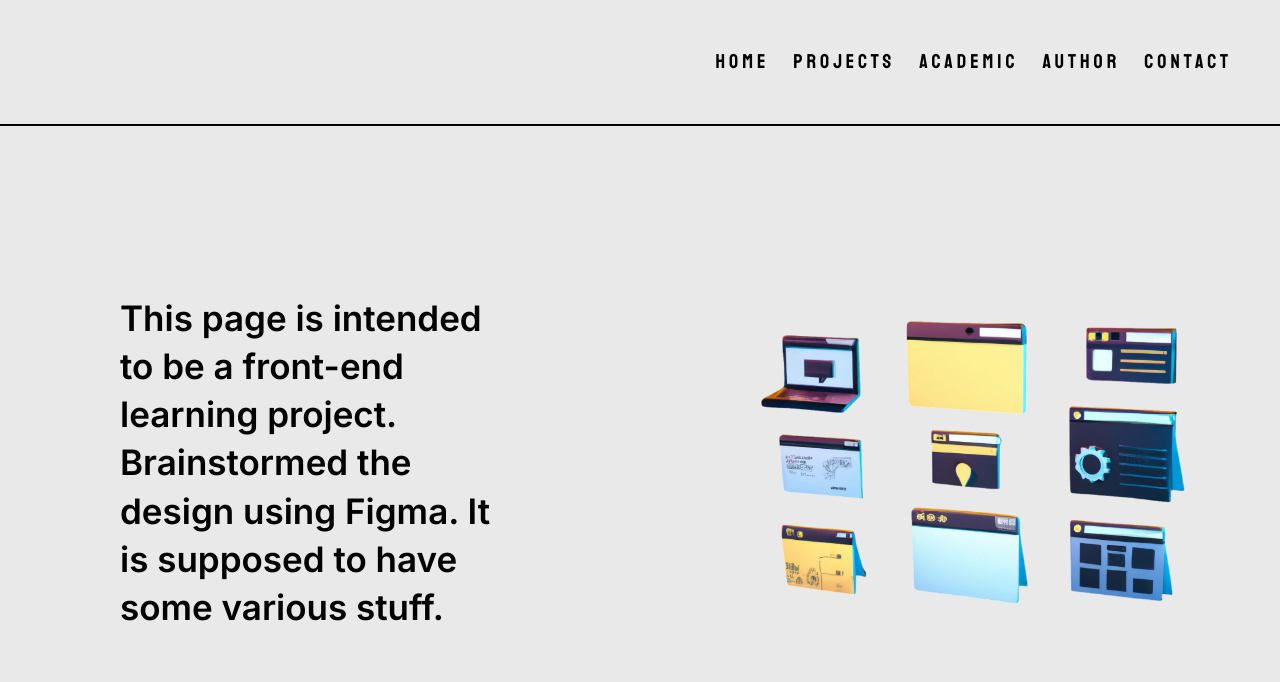
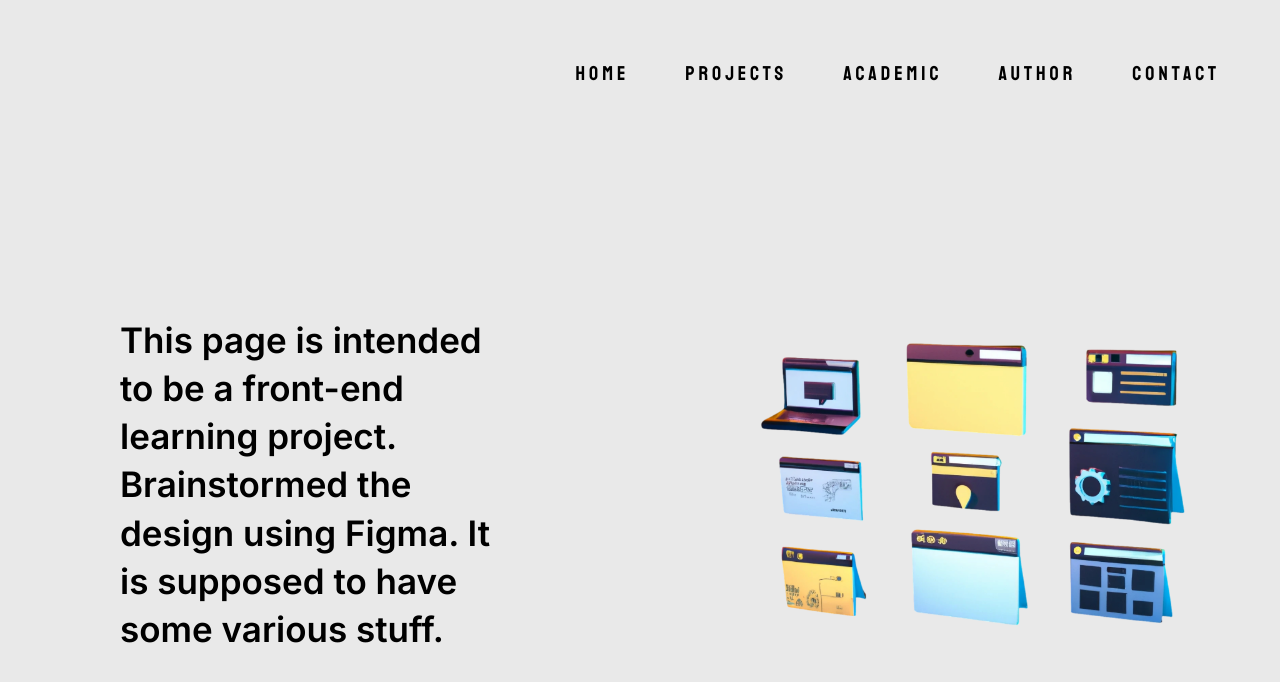
Before and after one commit to AlejandroAlberoni/frontend-portfolio, a Next.js app: page / in a window 1280 px wide. Shown: the top 682 px of the page. Built offline with nearby package versions, Linux system fonts and the light colour scheme; a web font is replaced by a local one.

Commit message:
feat: navigation bar button styles

```diff
--- a/app/components/navbar.tsx
+++ b/app/components/navbar.tsx
@@ -4,16 +4,16 @@ import React from 'react'
 
 const NavigationContext = () => {
   return (
-    <div className='sm:flex w-full h-auto justify-between p-4 sm:p-12 text-center border-b-[2px] border-black'>
+    <div className='sm:flex w-full h-auto justify-between p-4 sm:p-12 text-center items-center'>
       <div className='m-4 sm:m-0'>
         <h2 className='lg:animate-blurred-fade-in font-lexendexa font-bold text-lg tracking-widest antialiased'>A.T.R.A</h2>
       </div>
-      <div className='animate-expand-vertically sm:animate-none grid sm:flex space-x-3 sm:space-x-6 font-Staatliches text-xl sm:tracking-[0.2em] tracking-normal'>
-        <Link href={"/"}>Home</Link>
-        <Link href={"/"}>Projects</Link>
-        <Link href={"/"}>Academic</Link>
-        <Link href={"/"}>Author</Link>
-        <Link href={"/"}>Contact</Link>
+      <div className='grid sm:flex sm:place-items-baseline mt:animate-expand-vertically sm:animate-none space-x-3 sm:space-x-8 font-Staatliches text-xl sm:tracking-[0.2em] tracking-normal'>
+        <Link className='p-3 hover:border-slate-200 hover:rounded-[6px] duration-500 hover:bg-black hover:text-white' href={"/"}>Home</Link>
+        <Link className='p-3 hover:border-slate-200 hover:rounded-[6px] duration-500 hover:bg-black hover:text-white' href={"/"}>Projects</Link>
+        <Link className='p-3 hover:border-slate-200 hover:rounded-[6px] duration-500 hover:bg-black hover:text-white' href={"/"}>Academic</Link>
+        <Link className='p-3 hover:border-slate-200 hover:rounded-[6px] duration-500 hover:bg-black hover:text-white' href={"/"}>Author</Link>
+        <Link className='p-3 hover:border-slate-200 hover:rounded-[6px] duration-500 hover:bg-black hover:text-white' href={"/"}>Contact</Link>
       </div>
     </div>
   )
```
